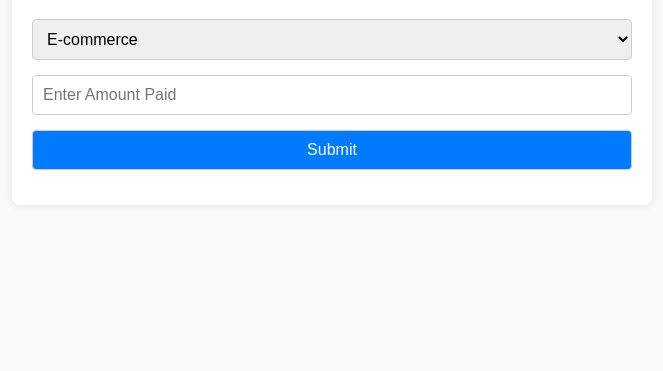
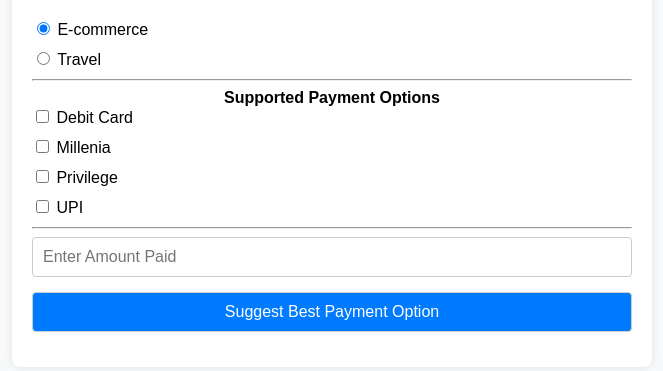
Before and after one commit to Sar-Go/paypilot-mvp, a plain HTML site: page index.html in a window 1280 px wide. Shown: the part 131-502 px from the top of the page, without its empty margins (308-971 px from the left). Drawn offline with Linux system fonts and the light colour scheme.

Commit message:
MVP commit

```diff
--- a/index.html
+++ b/index.html
@@ -1,6 +1,8 @@
 <!DOCTYPE html>
 <html lang="en">
 <head>
+    <script src="your-script.js"></script>
+
     <meta charset="UTF-8">
     <meta name="viewport" content="width=device-width, initial-scale=1.0">
     <title>Payment Category</title>
@@ -23,7 +25,11 @@
         h1, h2 {
             text-align: center;
         }
-        select, input[type="number"], input[type="submit"] {
+        label {
+            display: block;
+            margin-bottom: 10px;
+        }
+        input[type="number"], input[type="submit"] {
             width: 100%;
             padding: 10px;
             margin-bottom: 15px;
@@ -46,12 +52,29 @@
     <div class="container">
         <h1>Select Payment Category</h1>
         <form id="paymentForm">
-            <select id="paymentCategory" name="paymentCategory">
-                <option value="e-commerce">E-commerce</option>
-                <option value="travel">Travel</option>
-            </select>
+            <label>
+                <input type="radio" name="paymentCategory" value="e-commerce" checked> E-commerce
+            </label>
+            <label>
+                <input type="radio" name="paymentCategory" value="travel"> Travel
+            </label>
+            <hr>
+            <strong><center> Supported Payment Options</center></strong>
+            <label>
+                <input type="checkbox" name="paymentOption" value="Debit Card"> Debit Card
+            </label>
+            <label>
+                <input type="checkbox" name="paymentOption" value="Millenia"> Millenia
+            </label>
+            <label>
+                <input type="checkbox" name="paymentOption" value="Privilege"> Privilege
+            </label>
+            <label>
+                <input type="checkbox" name="paymentOption" value="UPI"> UPI
+            </label>
+            <hr>
             <input type="number" id="amountPaid" name="amountPaid" placeholder="Enter Amount Paid" required>
-            <input type="submit" value="Submit">
+            <input type="submit" value="Suggest Best Payment Option">
         </form>
     </div>
 </body>
```
Also changed, not shown: script.js (added, +34 -0 lines).
